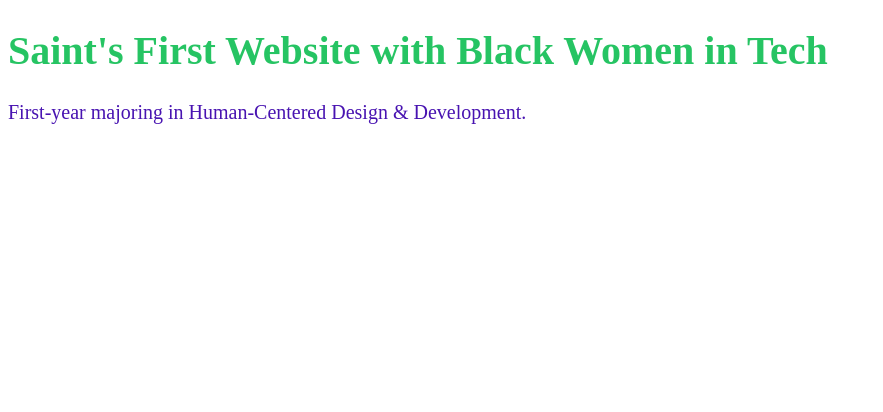
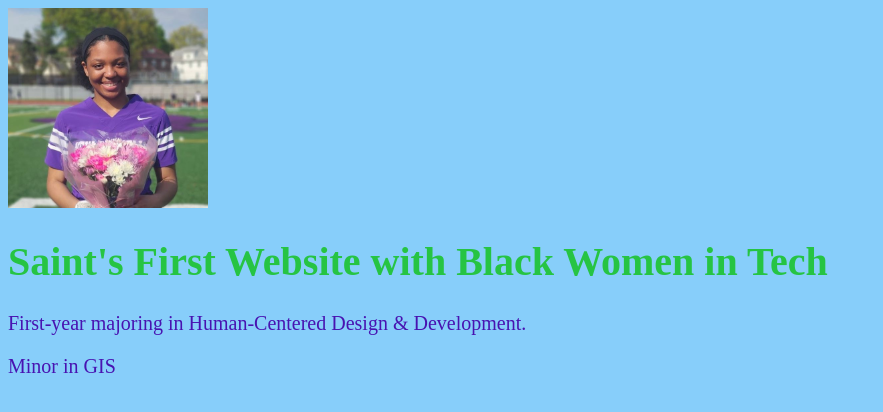
Before and after one commit to SaintecileJ/Saintecile.website, a plain HTML site: page index.html in a window 1280 px wide. Shown: the whole page, without its empty margins (0-883 px from the left). Drawn offline with Linux system fonts and the light colour scheme.

Commit message:
Add files via upload
picc

```diff
--- a/index.html
+++ b/index.html
@@ -5,9 +5,12 @@
 <title>Saint's Website</title>
 </head>
 <body>
+    <img class="headshoot" src="IST Canvas.jpg" alt="Saint" width="200">
 
 <h1 class="firstHeading">Saint's First Website with Black Women in Tech</h1>
 <p>First-year majoring in Human-Centered Design & Development.</p>
+<p>Minor in GIS</p>
+
 
 </body>
 </html>
--- a/styles.css
+++ b/styles.css
@@ -1,10 +1,21 @@
 .firstHeading{
-    color: #26c463;
+    color: #26c443;
     font-size: 40px;
     font-weight: bold;
+}
+
+body{
+    background-color: lightskyblue;
 }
 
 p{
     font-size: 20px;
     color: #4813b1;
 }
+
+headshoot{
+    width: 200px;
+    height: 200px;
+    border-radius: 30%;
+
+}
```
Also changed, not shown: IST Canvas.jpg (added).
